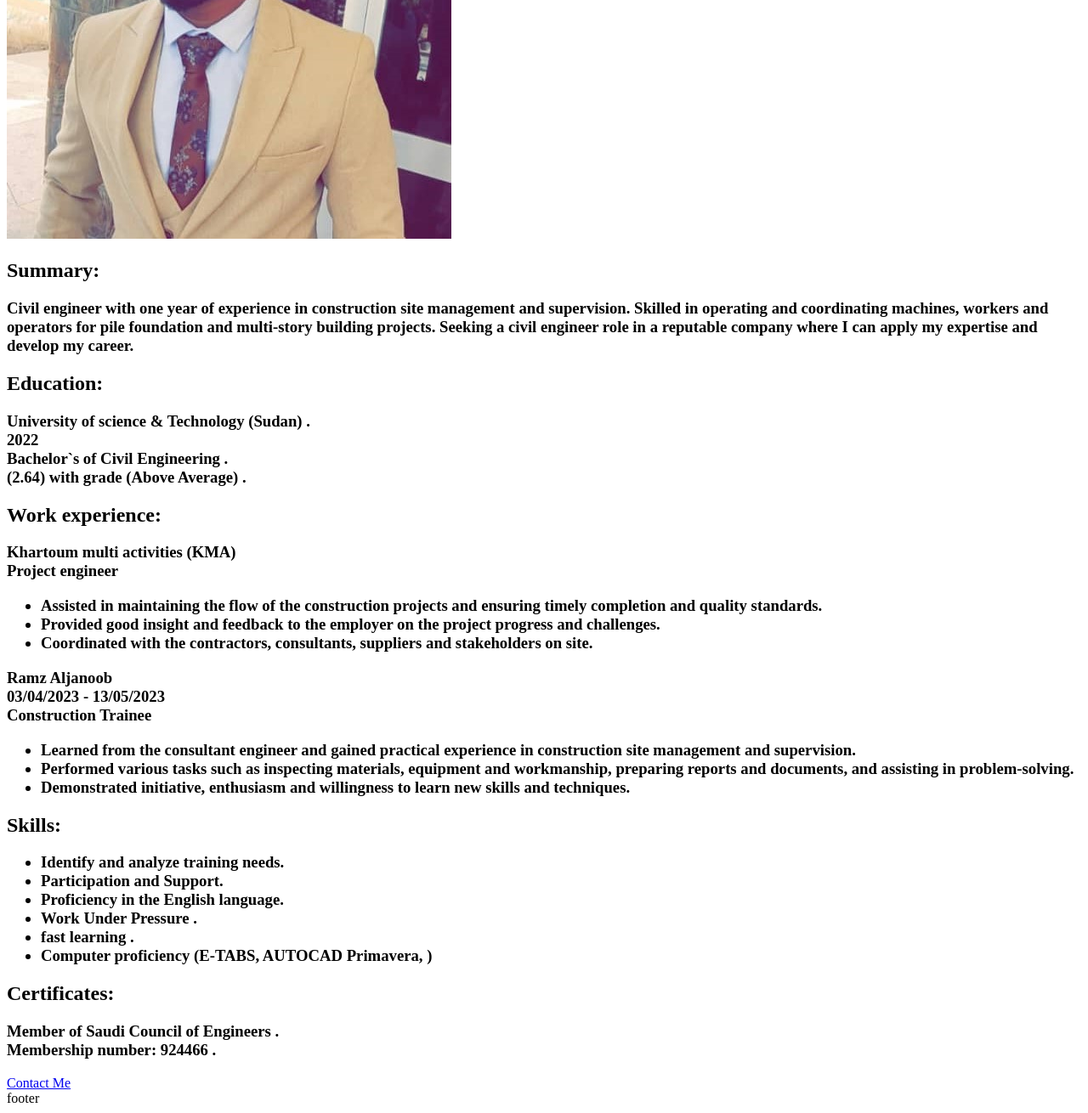
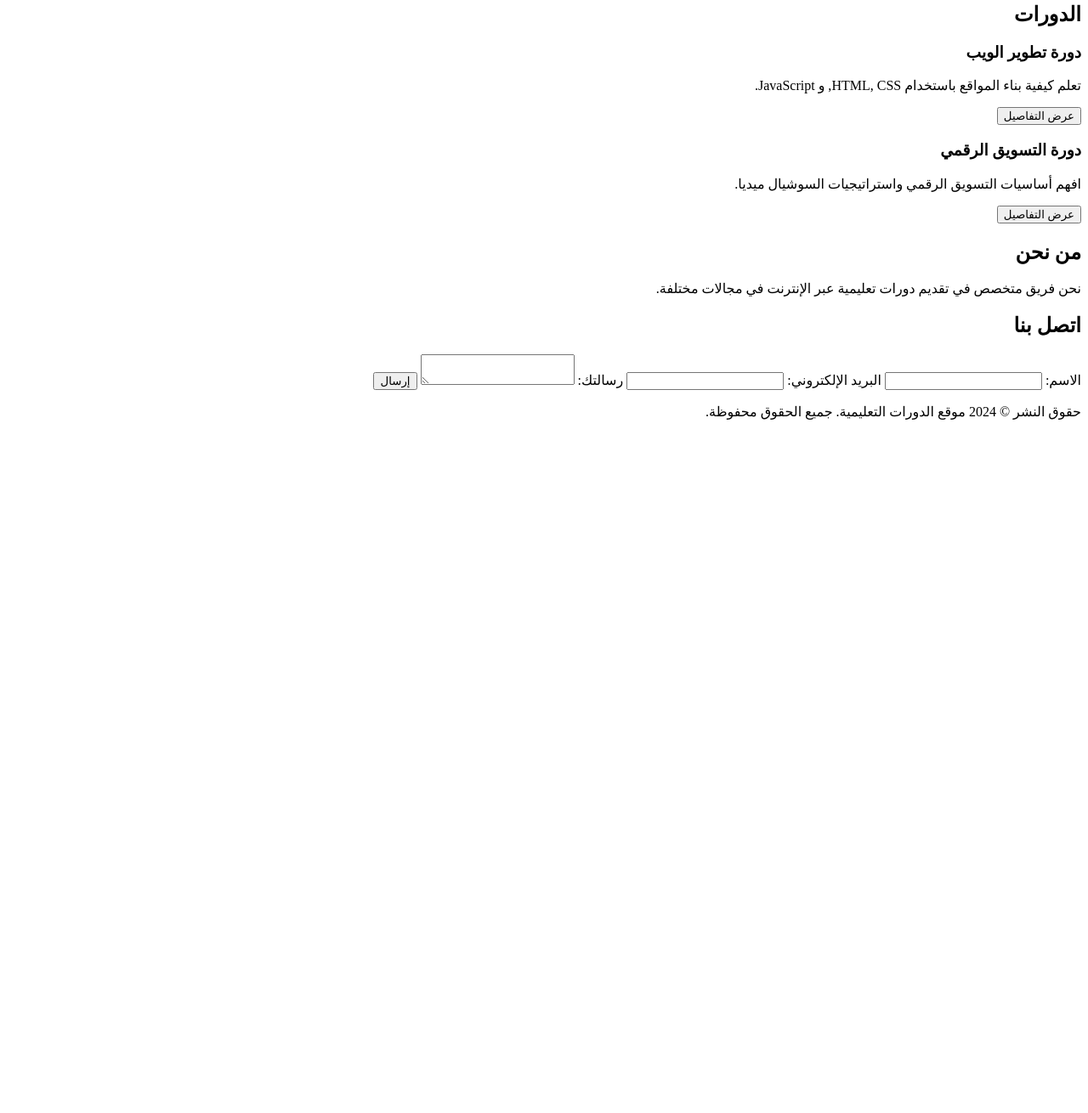
Before and after one commit to pa101in/x, a plain HTML site: page index.html in a window 1280 px wide. Shown: the part 261-1571 px from the top of the page at 85% size. After the commit the page ends 800 px from the top, so only its background shows below. Drawn offline with Linux system fonts and the light colour scheme.

Commit message:
Update index.html

```diff
--- a/index.html
+++ b/index.html
@@ -1,64 +1,74 @@
 <!DOCTYPE html>
-<html lang="en">
+<html lang="ar" dir="rtl">
 <head>
     <meta charset="UTF-8">
     <meta name="viewport" content="width=device-width, initial-scale=1.0">
-    <title><h1>My Resume</h1></title>
+    <title>موقع الدورات التعليمية</title>
+    <link rel="stylesheet" href="styles.css">
 </head>
 <body>
-    <hr>
-    <img src="./assets/images/pic.jpeg" alt="">
-    <h2>Summary:</h2>
-      <h3><p>Civil engineer with one year of experience in construction site management and supervision. Skilled in
-        operating and coordinating machines, workers and operators for pile foundation and multi-story building
-        projects. Seeking a civil engineer role in a reputable company where I can apply my expertise and
-        develop my career.</p></h3>
-    <h2>Education:</h2>
-     <h3>University of science & Technology (Sudan) . <br>
-        2022 <br>
-        Bachelor`s of Civil Engineering . <br>
-        (2.64) with grade (Above Average) . <br>
-        </h3>
- <h2>Work experience:</h2>
-     <h3>Khartoum multi activities (KMA) <br>
-        Project engineer <br>
-        <ul>
-        <li>Assisted in maintaining the flow of the     construction projects and
-        ensuring timely   completion and quality standards.</li>
-        <li>Provided good insight and feedback to the employer on the
-        project progress and challenges.</li>
-        <li>Coordinated with the contractors,   consultants,  suppliers and
-        stakeholders on site.</li>
-    </ul>
-        Ramz Aljanoob <br>
-        03/04/2023 - 13/05/2023 <br>
-        Construction Trainee <br>
-        <ul>
+    <!-- Header -->
+    <header>
+        <h1>موقع الدورات التعليمية</h1>
+        <nav>
+            <ul>
+                <li><a href="#home">الرئيسية</a></li>
+                <li><a href="#courses">الدورات</a></li>
+                <li><a href="#about">من نحن</a></li>
+                <li><a href="#contact">اتصل بنا</a></li>
+            </ul>
+        </nav>
+    </header>
 
-        <li>Learned from the consultant engineer and gained practical experience
-        in construction site management and supervision.</li>
-        <li>Performed various tasks such as inspecting materials, equipment and
-        workmanship, preparing reports and documents, and assisting in
-        problem-solving.</li>
-        <li>Demonstrated initiative, enthusiasm and willingness to learn new
-        skills and techniques.</li>
-    </ul></h3>
-    <h2>Skills:</h2>
-    <ul>
-    <h3><li>Identify and analyze training needs.</li>
-        <li> Participation and Support.</li>
-        <li>Proficiency in the English language.</li>
-        <li> Work Under Pressure .</li>
-        <li> fast learning .</li>
-        <li> Computer proficiency (E-TABS,
-        AUTOCAD Primavera, )</li></h3>
-    </ul>
-    <h2>Certificates:</h2>
-    <h3>Member of Saudi Council of Engineers . <br>
-        Membership number: 924466 .</h3>
-<a href="./public/Contact Me.html">Contact Me</a>
-<footer>
-    footer
-</footer>
+    <!-- Home Section -->
+    <section id="home">
+        <h2>مرحباً بكم في موقع الدورات التعليمية</h2>
+        <p>استكشف الدورات الرائجة وتعلم مهارات جديدة مع أفضل المدربين.</p>
+    </section>
+
+    <!-- Courses Section -->
+    <section id="courses">
+        <h2>الدورات</h2>
+        <div class="course">
+            <h3>دورة تطوير الويب</h3>
+            <p>تعلم كيفية بناء المواقع باستخدام HTML, CSS, و JavaScript.</p>
+            <button>عرض التفاصيل</button>
+        </div>
+        <div class="course">
+            <h3>دورة التسويق الرقمي</h3>
+            <p>افهم أساسيات التسويق الرقمي واستراتيجيات السوشيال ميديا.</p>
+            <button>عرض التفاصيل</button>
+        </div>
+    </section>
+
+    <!-- About Us Section -->
+    <section id="about">
+        <h2>من نحن</h2>
+        <p>نحن فريق متخصص في تقديم دورات تعليمية عبر الإنترنت في مجالات مختلفة.</p>
+    </section>
+
+    <!-- Contact Section -->
+    <section id="contact">
+        <h2>اتصل بنا</h2>
+        <form>
+            <label for="name">الاسم:</label>
+            <input type="text" id="name" name="name">
+
+            <label for="email">البريد الإلكتروني:</label>
+            <input type="email" id="email" name="email">
+
+            <label for="message">رسالتك:</label>
+            <textarea id="message" name="message"></textarea>
+
+            <button type="submit">إرسال</button>
+        </form>
+    </section>
+
+    <!-- Footer -->
+    <footer>
+        <p>حقوق النشر &copy; 2024 موقع الدورات التعليمية. جميع الحقوق محفوظة.</p>
+    </footer>
+
+    <script src="script.js"></script>
 </body>
 </html>
```
